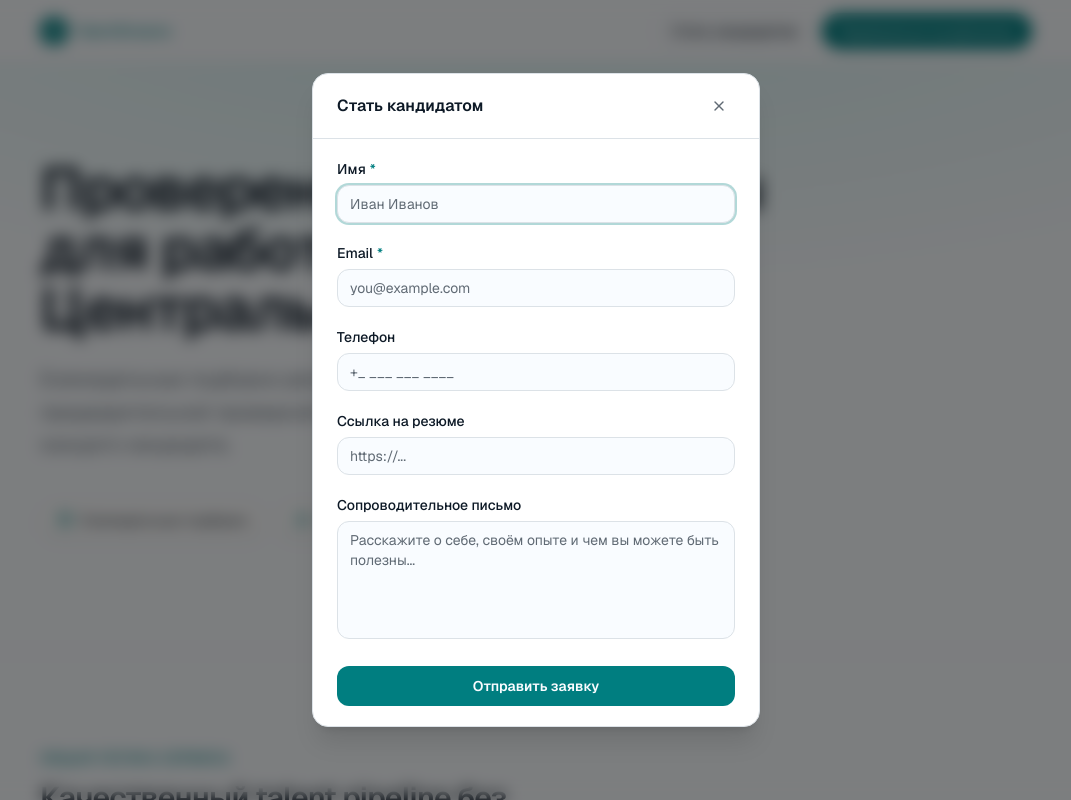
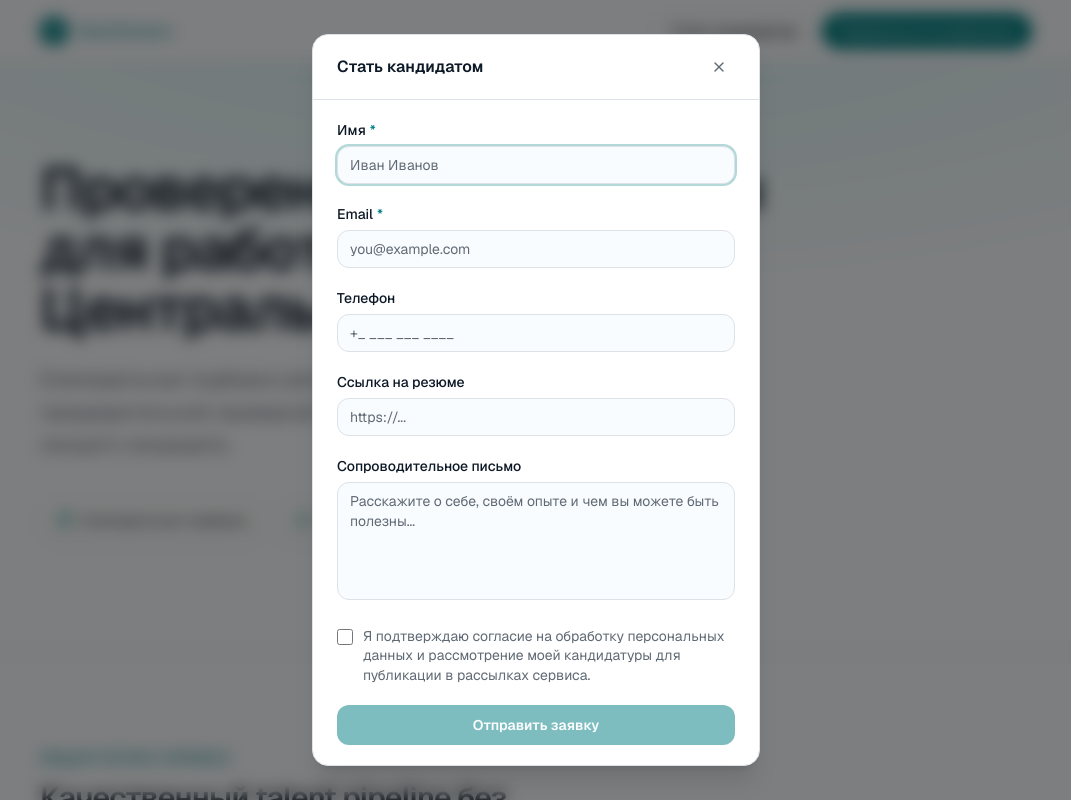
Before and after one commit to kaay-it/talentstreams, a Next.js app: page / in a window 1280 px wide. Both pictures are taken after a click on the button "Стать кандидатом". Shown: the top 800 px of the page, without its empty margins (104-1175 px from the left). Built offline with nearby package versions, Linux system fonts and the light colour scheme.

Commit message:
Checkboxes added

```diff
--- a/components/candidate-registration-modal.tsx
+++ b/components/candidate-registration-modal.tsx
@@ -38,6 +38,7 @@ export function CandidateRegistrationModal() {
   const [phone, setPhone] = useState("")
   const [resumeUrl, setResumeUrl] = useState("")
   const [coverLetter, setCoverLetter] = useState("")
+  const [consent, setConsent] = useState(false)
 
   const nameRef = useRef<HTMLInputElement>(null)
 
@@ -64,6 +65,7 @@ export function CandidateRegistrationModal() {
     setPhone("")
     setResumeUrl("")
     setCoverLetter("")
+    setConsent(false)
   }
 
   async function handleSubmit(e: React.FormEvent) {
@@ -181,6 +183,18 @@ export function CandidateRegistrationModal() {
                     />
                   </Field>
 
+                  <label className="flex cursor-pointer select-none items-start gap-2.5">
+                    <input
+                      type="checkbox"
+                      checked={consent}
+                      onChange={(e) => setConsent(e.target.checked)}
+                      className="mt-0.5 size-4 shrink-0 accent-primary"
+                    />
+                    <span className="text-sm leading-snug text-muted-foreground">
+                      Я подтверждаю согласие на обработку персональных данных и рассмотрение моей кандидатуры для публикации в рассылках сервиса.
+                    </span>
+                  </label>
+
                   {status === "error" && (
                     <p className="rounded-lg bg-destructive/10 px-3 py-2 text-sm text-destructive">
                       {errorMsg}
@@ -189,7 +203,7 @@ export function CandidateRegistrationModal() {
 
                   <button
                     type="submit"
-                    disabled={status === "submitting"}
+                    disabled={status === "submitting" || !consent}
                     className="w-full rounded-lg bg-primary py-2.5 text-sm font-semibold text-primary-foreground transition-opacity hover:opacity-90 disabled:cursor-not-allowed disabled:opacity-50"
                   >
                     {status === "submitting" ? "Отправка…" : "Отправить заявку"}
--- a/components/employer-registration-modal.tsx
+++ b/components/employer-registration-modal.tsx
@@ -55,6 +55,7 @@ export function EmployerRegistrationModal({ streams }: { streams: string[] }) {
   const [telegram, setTelegram] = useState("")
   const [linkedin, setLinkedin] = useState("")
   const [selectedStreams, setSelectedStreams] = useState<string[]>([])
+  const [consent, setConsent] = useState(false)
 
   const emailRef = useRef<HTMLInputElement>(null)
 
@@ -84,6 +85,7 @@ export function EmployerRegistrationModal({ streams }: { streams: string[] }) {
     setTelegram("")
     setLinkedin("")
     setSelectedStreams([])
+    setConsent(false)
   }
 
   function toggleStream(s: string) {
@@ -110,7 +112,8 @@ export function EmployerRegistrationModal({ streams }: { streams: string[] }) {
     name.trim().length > 0 &&
     selectedStreams.length > 0 &&
     (primaryContact !== "telegram" || telegram.trim()) &&
-    (primaryContact !== "linkedin" || linkedin.trim())
+    (primaryContact !== "linkedin" || linkedin.trim()) &&
+    consent
 
   return (
     <>
@@ -303,6 +306,18 @@ export function EmployerRegistrationModal({ streams }: { streams: string[] }) {
                     )}
                   </Field>
 
+                  <label className="flex cursor-pointer select-none items-start gap-2.5">
+                    <input
+                      type="checkbox"
+                      checked={consent}
+                      onChange={(e) => setConsent(e.target.checked)}
+                      className="mt-0.5 size-4 shrink-0 accent-primary"
+                    />
+                    <span className="text-sm leading-snug text-muted-foreground">
+                      Я подтверждаю согласие на обработку персональных данных и получение информационных сообщений сервиса.
+                    </span>
+                  </label>
+
                   {status === "error" && (
                     <div className="flex items-start gap-2.5 rounded-lg border border-destructive/50 bg-destructive/10 px-4 py-3">
                       <AlertCircle className="mt-0.5 size-4 shrink-0 text-destructive" />
```
Also changed, not shown: 1 other file (tests, documents, lock files or other folders).
